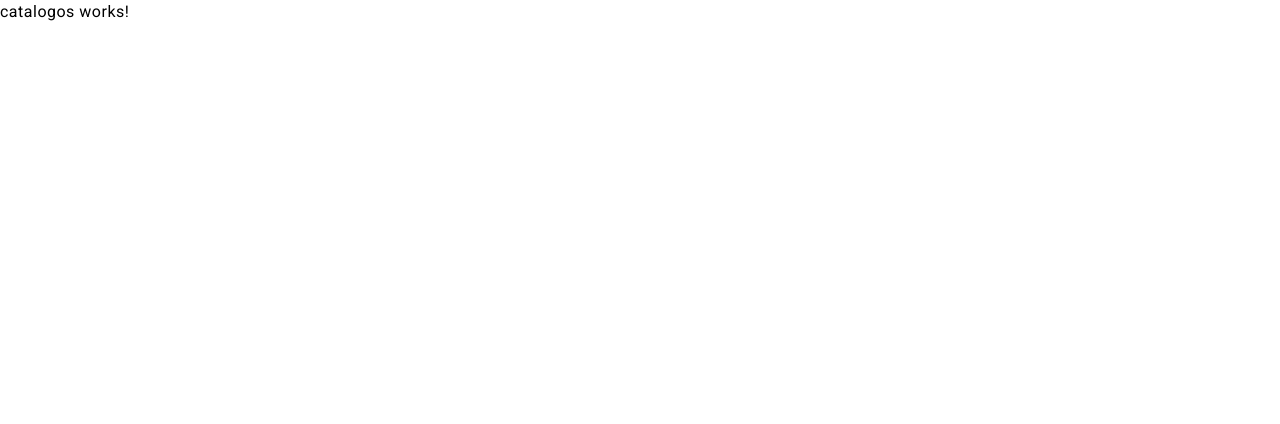
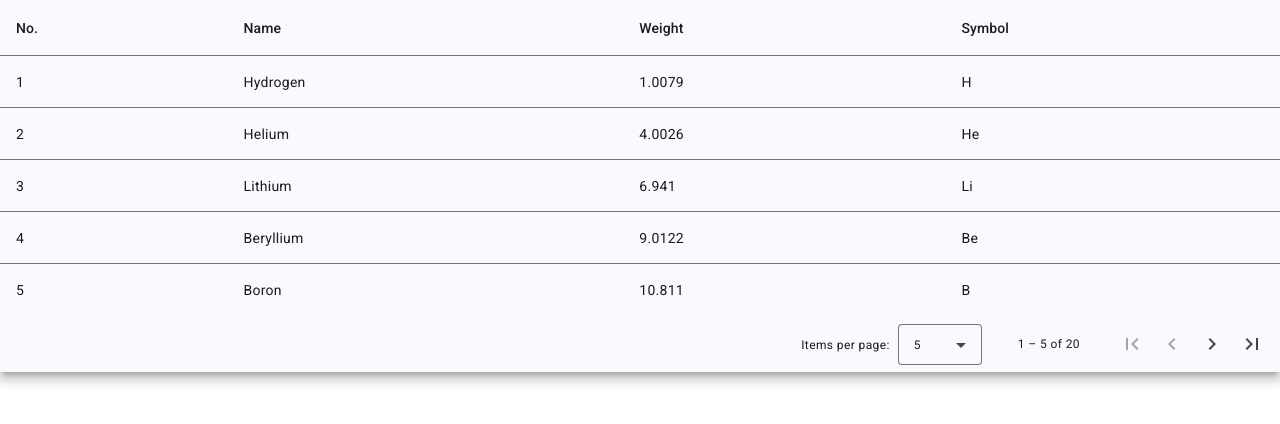
Before and after one commit to PcaJosue/portfolio-yavirac-fronted, an Angular app: page /catalogos in a window 1280 px wide. Shown: the top 424 px of the page. Built offline with nearby package versions, Linux system fonts and the light colour scheme.

Commit message:
Insertar tabla

```diff
--- a/package.json
+++ b/package.json
@@ -16,7 +16,7 @@
     "@angular/compiler": "^18.0.0",
     "@angular/core": "^18.0.0",
     "@angular/forms": "^18.0.0",
-    "@angular/material": "^18.0.5",
+    "@angular/material": "^18.0.6",
     "@angular/platform-browser": "^18.0.0",
     "@angular/platform-browser-dynamic": "^18.0.0",
     "@angular/router": "^18.0.0",
--- a/src/app/componentes/catalogos/catalogos.component.html
+++ b/src/app/componentes/catalogos/catalogos.component.html
@@ -1 +1,36 @@
-<p>catalogos works!</p>
+<div class="mat-elevation-z8">
+  <table mat-table [dataSource]="dataSource">
+
+    <!-- Position Column -->
+    <ng-container matColumnDef="position">
+      <th mat-header-cell *matHeaderCellDef> No. </th>
+      <td mat-cell *matCellDef="let element"> {{element.position}} </td>
+    </ng-container>
+
+    <!-- Name Column -->
+    <ng-container matColumnDef="name">
+      <th mat-header-cell *matHeaderCellDef> Name </th>
+      <td mat-cell *matCellDef="let element"> {{element.name}} </td>
+    </ng-container>
+
+    <!-- Weight Column -->
+    <ng-container matColumnDef="weight">
+      <th mat-header-cell *matHeaderCellDef> Weight </th>
+      <td mat-cell *matCellDef="let element"> {{element.weight}} </td>
+    </ng-container>
+
+    <!-- Symbol Column -->
+    <ng-container matColumnDef="symbol">
+      <th mat-header-cell *matHeaderCellDef> Symbol </th>
+      <td mat-cell *matCellDef="let element"> {{element.symbol}} </td>
+    </ng-container>
+
+    <tr mat-header-row *matHeaderRowDef="displayedColumns"></tr>
+    <tr mat-row *matRowDef="let row; columns: displayedColumns;"></tr>
+  </table>
+
+  <mat-paginator [pageSizeOptions]="[5, 10, 20]"
+                 showFirstLastButtons
+                 aria-label="Select page of periodic elements">
+  </mat-paginator>
+</div>
--- a/src/app/componentes/catalogos/catalogos.component.scss
+++ b/src/app/componentes/catalogos/catalogos.component.scss
@@ -0,0 +1,3 @@
+table {
+    width: 100%;
+  }
--- a/src/app/componentes/catalogos/catalogos.component.ts
+++ b/src/app/componentes/catalogos/catalogos.component.ts
@@ -1,4 +1,36 @@
-import { Component } from '@angular/core';
+import { Component, ViewChild } from '@angular/core';
+import { MatPaginator } from '@angular/material/paginator';
+import { MatTableDataSource } from '@angular/material/table';
+
+export interface PeriodicElement {
+  name: string;
+  position: number;
+  weight: number;
+  symbol: string;
+}
+
+const ELEMENT_DATA: PeriodicElement[] = [
+  {position: 1, name: 'Hydrogen', weight: 1.0079, symbol: 'H'},
+  {position: 2, name: 'Helium', weight: 4.0026, symbol: 'He'},
+  {position: 3, name: 'Lithium', weight: 6.941, symbol: 'Li'},
+  {position: 4, name: 'Beryllium', weight: 9.0122, symbol: 'Be'},
+  {position: 5, name: 'Boron', weight: 10.811, symbol: 'B'},
+  {position: 6, name: 'Carbon', weight: 12.0107, symbol: 'C'},
+  {position: 7, name: 'Nitrogen', weight: 14.0067, symbol: 'N'},
+  {position: 8, name: 'Oxygen', weight: 15.9994, symbol: 'O'},
+  {position: 9, name: 'Fluorine', weight: 18.9984, symbol: 'F'},
+  {position: 10, name: 'Neon', weight: 20.1797, symbol: 'Ne'},
+  {position: 11, name: 'Sodium', weight: 22.9897, symbol: 'Na'},
+  {position: 12, name: 'Magnesium', weight: 24.305, symbol: 'Mg'},
+  {position: 13, name: 'Aluminum', weight: 26.9815, symbol: 'Al'},
+  {position: 14, name: 'Silicon', weight: 28.0855, symbol: 'Si'},
+  {position: 15, name: 'Phosphorus', weight: 30.9738, symbol: 'P'},
+  {position: 16, name: 'Sulfur', weight: 32.065, symbol: 'S'},
+  {position: 17, name: 'Chlorine', weight: 35.453, symbol: 'Cl'},
+  {position: 18, name: 'Argon', weight: 39.948, symbol: 'Ar'},
+  {position: 19, name: 'Potassium', weight: 39.0983, symbol: 'K'},
+  {position: 20, name: 'Calcium', weight: 40.078, symbol: 'Ca'},
+];
 
 @Component({
   selector: 'app-catalogos',
@@ -6,4 +38,12 @@
   styleUrl: './catalogos.component.scss'
 })
 export class CatalogosComponent {
+  displayedColumns: string[] = ['position', 'name', 'weight', 'symbol'];
+  dataSource = new MatTableDataSource<PeriodicElement>(ELEMENT_DATA);
+
+  @ViewChild(MatPaginator) paginator: MatPaginator;
+
+  ngAfterViewInit() {
+    this.dataSource.paginator = this.paginator;
+  }
 }
--- a/tsconfig.json
+++ b/tsconfig.json
@@ -4,7 +4,7 @@
   "compileOnSave": false,
   "compilerOptions": {
     "outDir": "./dist/out-tsc",
-    "strict": true,
+    "strict": false,
     "noImplicitOverride": true,
     "noPropertyAccessFromIndexSignature": true,
     "noImplicitReturns": true,
```
Also changed, not shown: src/app/app.module.ts (+6 -1 lines), 1 other file (tests, documents, lock files or other folders).
